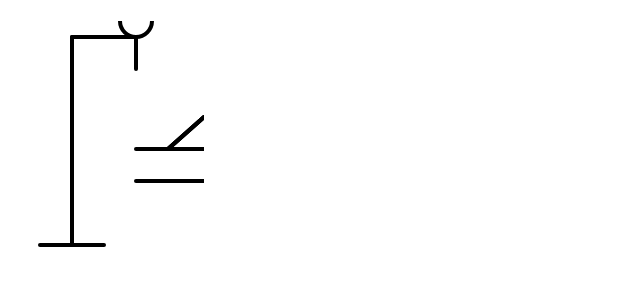
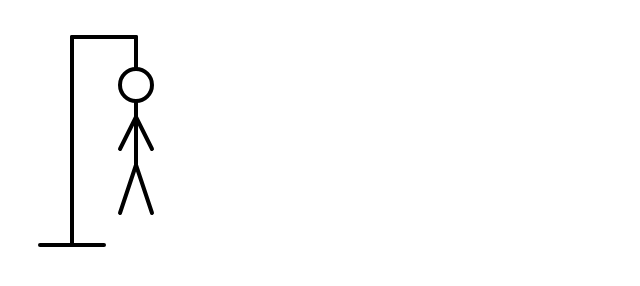
Before and after one commit to smulpajunderscore/website2, a plain HTML site: page hangman.html in a window 1280 px wide. Shown: the whole page, without its empty margins (0-640 px from the left). Drawn offline with Linux system fonts and the light colour scheme.

Commit message:
Thu, Apr 18, 2024, 2:21 PM -07:00

```diff
--- a/hangman.html
+++ b/hangman.html
@@ -17,15 +17,15 @@
                 <line x1="64" y1="16" x2="64" y2="224"/>
                 <line x1="32" y1="224" x2="96" y2="224"/>
                 <!-- head -->
-                <circle cx="128" cy+="96" r="16"/>
+                <circle cx="128" cy="64" r="16"/>
                 <!-- arms -->
-                <line x1="128" y1="128" x2="196" y2="128"/>
-                <line x1="128" y1="160" x2="196" y2="160"/>
+                <line x1="128" y1="96" x2="112" y2="128"/>
+                <line x1="128" y1="96" x2="144" y2="128"/>
                 <!-- legs -->
-                <line x1="160" y1="128" x2="196" y2="96"/>
-                <line x1="160" y1="128" x2="196" y2="96"/>
+                <line x1="128" y1="144" x2="112" y2="192"/>
+                <line x1="128" y1="144" x2="144" y2="192"/>
                 <!-- torso -->
-                <line x1="160" y1="128" x2="196" y2="96"/>
+                <line x1="128" y1="80" x2="128" y2="144"/>
 
             </svg>
         </div>
```
